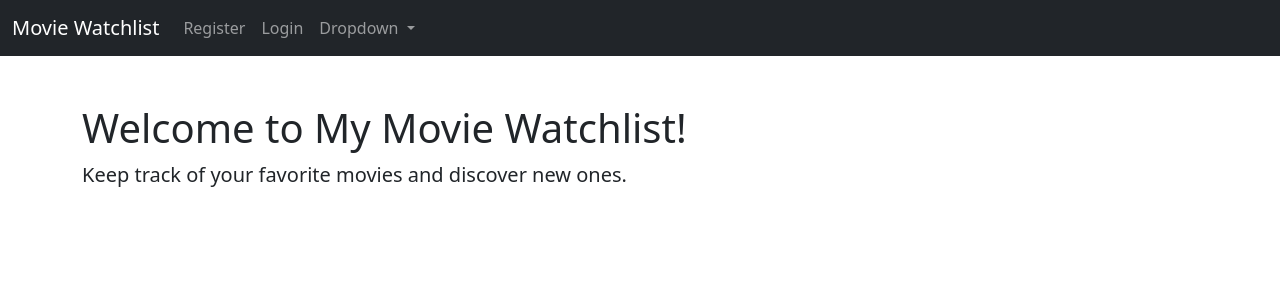
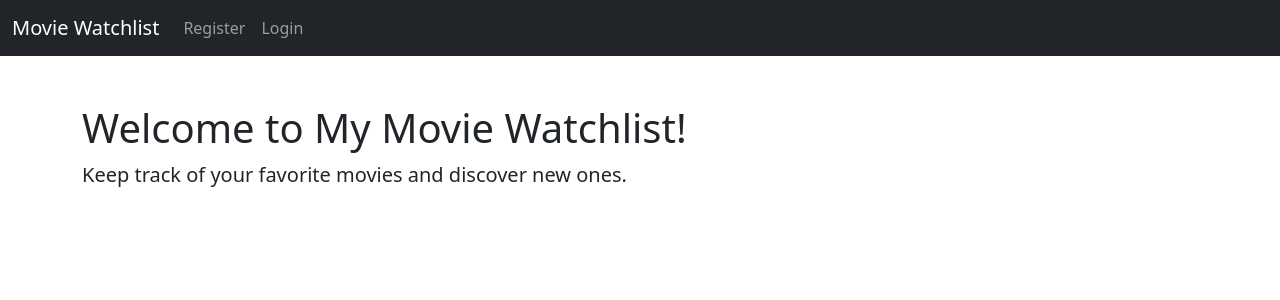
Before and after one commit to Nand1904/Movie-Watchlist, a Django app: template movie_watchlist/templates/home.html in a window 1280 px wide. Shown: the top 300 px of the page. Run offline with Django 3.2, Linux system fonts and the light colour scheme; the template is opened without the code that fills it, so the values that code supplies are empty.

Commit message:
Navbar Auth

```diff
--- a/movie_watchlist/templates/navbar.html
+++ b/movie_watchlist/templates/navbar.html
@@ -20,12 +20,7 @@
             </button>
             <div class="collapse navbar-collapse" id="navbarSupportedContent">
                 <ul class="navbar-nav ml-auto">
-                    <li class="nav-item">
-                        <a class="nav-link" href="{% url 'register' %}">Register</a>
-                    </li>
-                    <li class="nav-item">
-                        <a class="nav-link" href="{% url 'login' %}">Login</a>
-                    </li>
+                    {% if user.is_authenticated %}
                     <li class="nav-item dropdown">
                         <a class="nav-link dropdown-toggle" href="#" role="button" data-bs-toggle="dropdown"
                             aria-expanded="false">
@@ -44,20 +39,19 @@
                             <li>
                                 <a class="dropdown-item" href="{% url 'view_movie_details' %}">Movie Details</a>
                             </li>
-                            <li>
-                                <a class="dropdown-item" href="{% url 'add_movie_to_watchlist' %}">Add Movie To
-                                    Watchlist</a>
-                            </li>
-                            <li>
-                                <a class="dropdown-item" href="{% url 'view_watchlist' %}">View Watchlist</a>
-                            </li>
-                            <li>
-                                <a class="dropdown-item" href="{% url 'remove_movie_from_watchlist' %}">Delete Movie
-                                    from
-                                    Watchlist</a>
-                            </li>
                         </ul>
                     </li>
+                    <li class="nav-item">
+                        <a class="nav-link" href="{% url 'logout' %}">Logout</a>
+                    </li>
+                    {% else %}
+                    <li class="nav-item">
+                        <a class="nav-link" href="{% url 'register' %}">Register</a>
+                    </li>
+                    <li class="nav-item">
+                        <a class="nav-link" href="{% url 'login' %}">Login</a>
+                    </li>
+                    {% endif %}
                 </ul>
             </div>
         </div>
```
Also changed, not shown: db.sqlite3.
